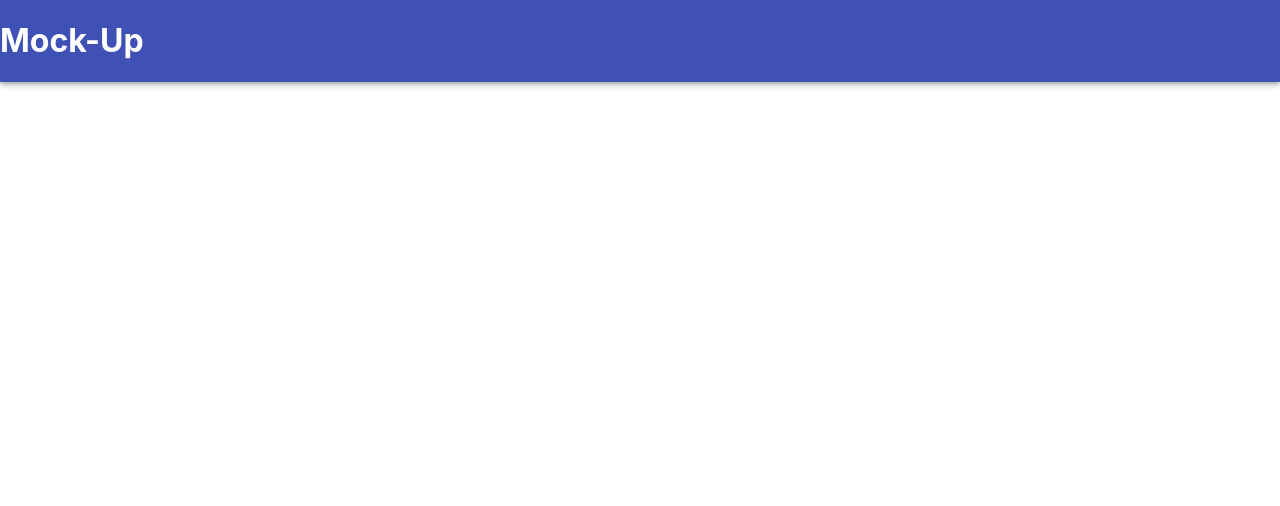
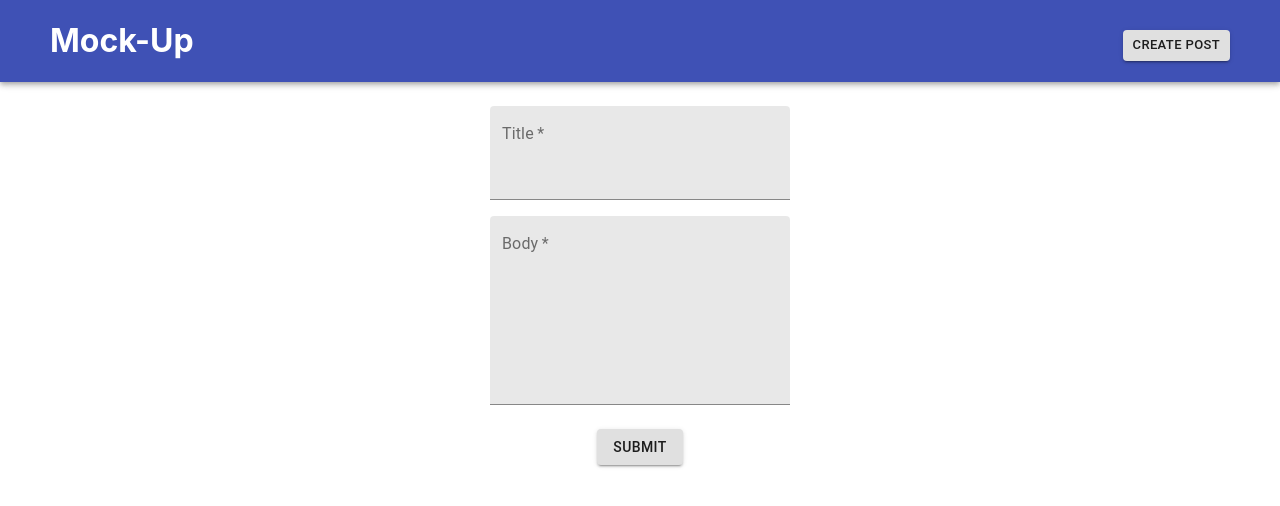
Before and after one commit to Hassan-maroof/ApiCrud, a React (Create React App) app: page /createPost in a window 1280 px wide. Shown: the top 506 px of the page. Built offline with nearby package versions, Linux system fonts and the light colour scheme.

Commit message:
create post

```diff
--- a/src/components/Api/Index.js
+++ b/src/components/Api/Index.js
@@ -32,3 +32,21 @@ export const getAllPost = async () => {
       return error;
     }
   };
+
+
+
+  export const createPost = async (title,body) => {
+    console.log("title",title) ;
+    console.log("body", body);
+    console.log("url",url)
+    try {
+      return await axios.post(url,JSON.stringify({
+        title: {title},
+        body: {body},
+        userId: 1,
+      }));
+
+    } catch (error) {
+      return error;
+    }
+  };
--- /dev/null
+++ b/src/components/Index.css
@@ -0,0 +1,12 @@
+.App-bar{
+    display: flex;
+    justify-content: space-between;
+    flex-direction: row !important;
+    margin-left: 50px !important;
+    margin-right: 50px !important;
+
+}
+
+.App-button{
+    margin-top: 30px ;
+}
--- a/src/components/Index.js
+++ b/src/components/Index.js
@@ -1,22 +1,33 @@
 
 import LandingPage from "./ProductPages/landingPage";
 import ProductPage from "./ProductPages/productPage";
-import { AppBar, Toolbar } from "@material-ui/core"
-import {Switch , Route} from 'react-router-dom'
-import DeletePost from "./ProductPages/deletePostPage";
+import { AppBar, Button, Toolbar } from "@material-ui/core"
+import { Switch, Route , Link } from 'react-router-dom'
+
+import CreatePost from "./ProductPages/CreatePost";
+import './Index.css'
 import { useEffect } from "react";
 function Index() {
   return (
     <div>
       <header >
 
-          <AppBar position="Sticky">
+        <AppBar position="Sticky" >
+            <div className="App-bar">
             <h1>Mock-Up</h1>
+            <div className='App-button'>
+            <Link to = {`/createPost`} style={{ color: 'inherit', textDecoration: 'inherit'}}>
+            <Button fullWidth= {false} size="small" variant="contained" >
+              Create Post
+            </Button>
+            </Link>
+            </div>
+            </div>
         </AppBar>
         <Switch>
           <Route path="/" exact component={LandingPage} />
           <Route path="/product/:id" component={ProductPage} />
-        <Route path="/Delete/:id" component={DeletePost} />
+          <Route path="/createPost" component={CreatePost} />
         </Switch>
       </header>
     </div>
--- /dev/null
+++ b/src/components/ProductPages/CreatePost.js
@@ -0,0 +1,138 @@
+import { useEffect, useState } from "react";
+import { createPost } from '../Api/Index';
+import { makeStyles } from '@material-ui/core';
+import TextField from '@material-ui/core/TextField';
+import Button from '@material-ui/core/Button';
+import Backdrop from '@material-ui/core/Backdrop';
+import CircularProgress from '@material-ui/core/CircularProgress';
+import Modal from '@material-ui/core/Modal';
+
+
+const useStyles = makeStyles(theme => ({
+    root: {
+        display: 'flex',
+        flexDirection: 'column',
+        justifyContent: 'center',
+        alignItems: 'center',
+        padding: theme.spacing(2),
+
+        '& .MuiTextField-root': {
+            margin: theme.spacing(1),
+            width: '300px',
+        },
+        '& .MuiButtonBase-root': {
+            margin: theme.spacing(2),
+        },
+    },
+    paper: {
+        position: 'absolute',
+        width: 400,
+        backgroundColor: theme.palette.background.paper,
+        border: '2px solid #000',
+        boxShadow: theme.shadows[5],
+        padding: theme.spacing(2, 4, 3),
+      },
+}));
+
+function rand() {
+    return Math.round(Math.random() * 20) - 10;
+  }
+
+  function getModalStyle() {
+    const top = 50 + rand();
+    const left = 50 + rand();
+
+    return {
+      top: `${top}%`,
+      left: `${left}%`,
+      transform: `translate(-${top}%, -${left}%)`,
+    };
+  }
+function CreatePost() {
+    const [title, settitle] = useState([]);
+    const [body, setbody] = useState([]);
+    const [loading , setloading] = useState(false) ;
+    const [modal , setmodal] = useState(false) ;
+    const [modalStyle] = useState(getModalStyle);
+    const classes = useStyles();
+    const handleSubmit = (e) => {
+        e.preventDefault();
+        console.log(title, body);
+    };
+    const handleClose = () => {
+        setloading(true);
+        console.log("called");
+        console.log(title, body);
+        const createNewPost = async () =>{
+            const respcreateNewPost = await createPost(title, body);
+            console.log(respcreateNewPost);
+
+            if (respcreateNewPost.status === 201) {
+                setloading(false);
+                setmodal(true)
+              }else{
+                setloading(false);
+                  alert("Bad Request");
+              }
+        }
+
+
+        createNewPost();
+    }
+
+    const modalClose = () => {
+        setmodal(false);
+      };
+      const Modalbody = (
+        <div style={modalStyle}  className={classes.paper}>
+          <h2 id="simple-modal-title">Request Status</h2>
+          <p id="simple-modal-description">
+            Successful Post created
+          </p>
+
+        </div>
+      );
+    return (
+        <div>
+        <Backdrop className={classes.backdrop} open={loading}  >
+          <CircularProgress color="inherit" />
+        </Backdrop>
+        <Modal
+        open={modal}
+        onClose={modalClose}
+        aria-labelledby="simple-modal-title"
+        aria-describedby="simple-modal-description"
+      >
+        {Modalbody}
+      </Modal>
+        <form className={classes.root} onSubmit={handleSubmit}>
+            <TextField
+                label="Title"
+                variant="filled"
+                required
+                value={title}
+                multiline
+                rows={3}
+                onChange={e => settitle(e.target.value)}
+            />
+            <TextField
+                label="Body"
+                variant="filled"
+                required
+                value={body}
+                multiline
+                rows={8}
+                required
+                onChange={e => setbody(e.target.value)}
+            />
+            <div>
+                <Button type="Submit" variant="contained" onClick={() => handleClose()}>
+                    Submit
+                </Button>
+            </div>
+        </form>
+        </div>
+    );
+}
+
+export default CreatePost
--- a/src/components/ProductPages/deletePostPage.js
+++ /dev/null
@@ -1,21 +0,0 @@
-import { useEffect, useState } from "react";
- import {  deleteSpecificPost } from '../Api/Index';
-
-function DeletePost({match}){
-    const[deletePost,setdeletePost]  = useState ([]) ;
-    useEffect(()=>{
-        const deletePost = async ()=>{
-            const deleteReq = await deleteSpecificPost(match.params.id)
-            setdeletePost(deleteReq);
-        }
-        deletePost();
-    },[])
-    useEffect(()=>{
-        console.log(deletePost)
-    },[deletePost])
-    return (
-        <div > Post deleted</div>
-    );
-}
-
-export default DeletePost
```
Also changed, not shown: src/components/ProductPages/landingPage.js (+8 -7 lines). Lines whose indentation alone changed are shown as unchanged.
